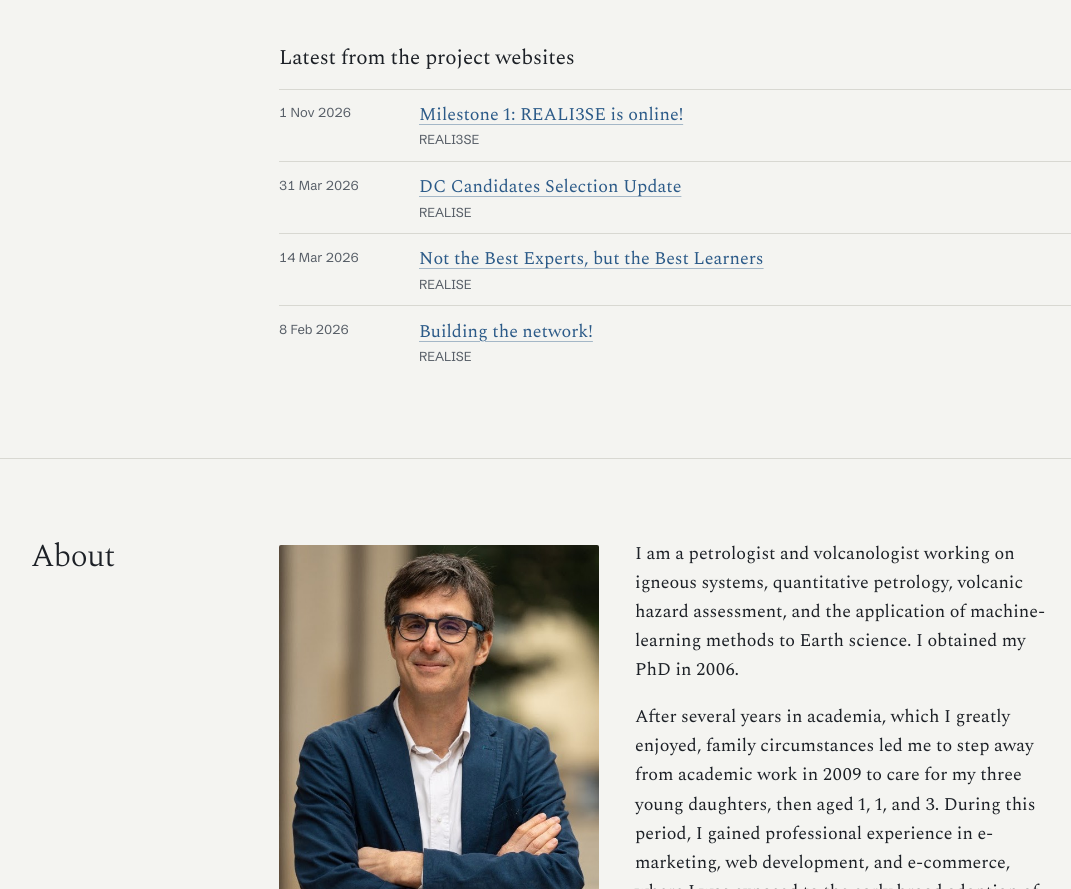
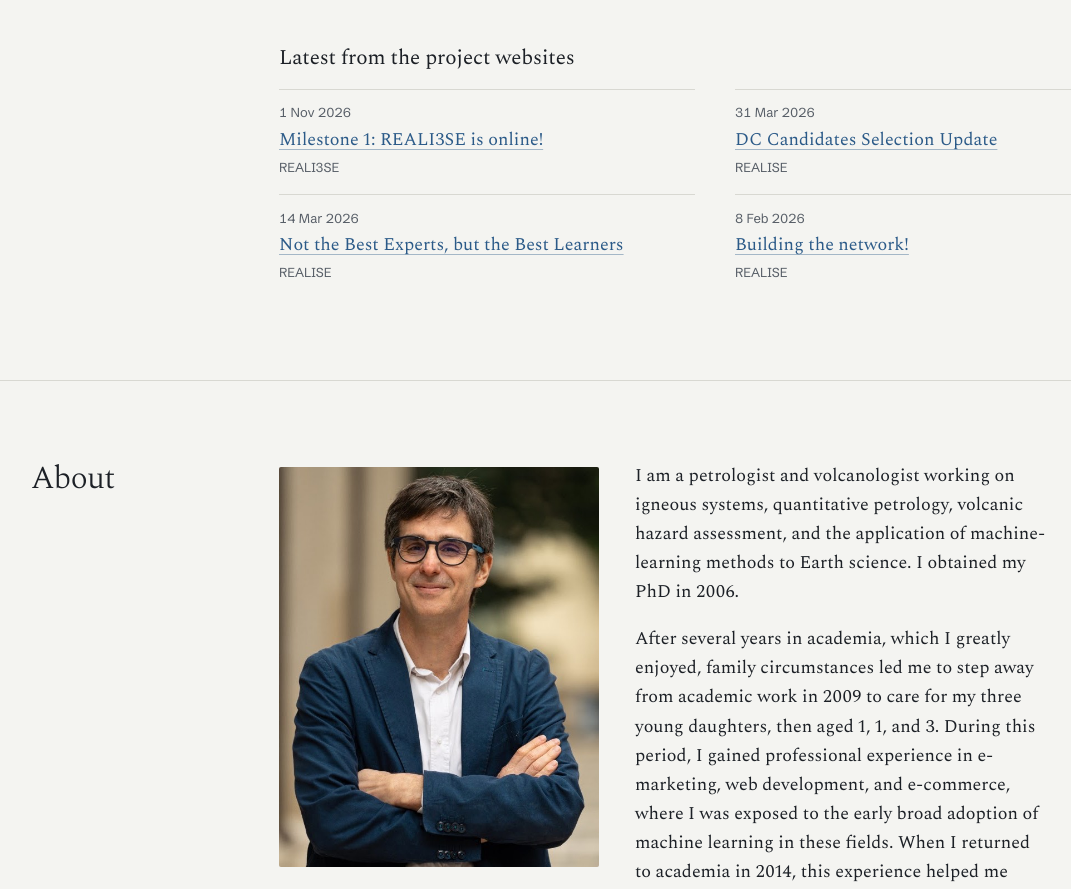
Before and after one commit to petrelli-m/petrelli-m.github.io, a plain HTML site: page index.html in a window 1280 px wide. Shown: the part 1388-2277 px from the top of the page, without its empty margins (49-1120 px from the left). Drawn offline with Linux system fonts and the light colour scheme; animation ran at ten frames a second.

Commit message:
Now: project news on two columns, date above the title
Co-Authored-By: Claude Opus 5.5 <noreply@anthropic.com>
Claude-Session: https://claude.ai/code/session_01Lsysm4XwY7pooxetQeWE6w

```diff
--- a/index.html
+++ b/index.html
@@ -22,11 +22,11 @@
   <link rel="icon" href="favicon.svg" type="image/svg+xml">
 
   <link rel="stylesheet" href="fonts.css?v=20261121a">
-  <link rel="stylesheet" href="style.css?v=20261121f">
+  <link rel="stylesheet" href="style.css?v=20261121g">
   <script src="data/cpx-spots.js?v=20261121b" defer></script>
   <script src="data/cpx-map.js?v=20261121b" defer></script>
   <script src="data/news.js" defer></script>
-  <script src="script.js?v=20261121f" defer></script>
+  <script src="script.js?v=20261121g" defer></script>
 
   <script type="application/ld+json">
   {
@@ -131,7 +131,7 @@
              from the news of realise-dn.eu and reali3se.eu -->
         <div class="now-news" id="project-news" hidden>
           <h3>Latest from the project websites</h3>
-          <ul class="timeline"></ul>
+          <ul class="news-list"></ul>
         </div>
       </div>
     </div>
--- a/script.js
+++ b/script.js
@@ -840,23 +840,20 @@ function createCrystalMap(canvas, readout, defaultReadout, spotData, mapData) {
     const [year, month, day] = item.date.split('-').map(Number);
 
     const time = document.createElement('time');
+    time.className = 'num';
     time.dateTime = item.date;
     time.textContent = `${day} ${MONTHS[month - 1]} ${year}`;
-    const when = document.createElement('span');
-    when.className = 'when num';
-    when.append(time);
 
     const link = document.createElement('a');
     link.href = item.url;
     link.textContent = item.title;
-    const where = document.createElement('span');
-    where.className = 'where';
-    where.textContent = item.project;
-    const what = document.createElement('span');
-    what.append(link, ' ', where);
+
+    const project = document.createElement('span');
+    project.className = 'project';
+    project.textContent = item.project;
 
     const li = document.createElement('li');
-    li.append(when, ' ', what);
+    li.append(time, link, project);
     list.append(li);
   });
 
--- a/style.css
+++ b/style.css
@@ -494,13 +494,46 @@ h3 {
   font-size: var(--fs-body);
 }
 
-/* Latest news from the project websites, listed by script.js */
+/* Latest news from the project websites, listed by script.js on the
+   same two columns as the items above: date, title, then the project */
 .now-news {
   grid-column: 1 / -1;
 }
 
-.now-news .timeline {
+.news-list {
+  display: grid;
+  grid-template-columns: repeat(2, minmax(0, 1fr));
+  gap: 0 2.5rem;
   margin-top: 1rem;
+}
+
+.news-list li {
+  padding: 0.85rem 0 1.1rem;
+  border-top: 1px solid var(--rule);
+  font-size: var(--fs-body);
+  line-height: 1.45;
+}
+
+.news-list time,
+.news-list .project {
+  display: block;
+  color: var(--muted);
+  font-family: var(--sans);
+  font-size: var(--fs-meta);
+}
+
+.news-list time {
+  margin-bottom: 0.3rem;
+}
+
+.news-list .project {
+  margin-top: 0.3rem;
+}
+
+@media (max-width: 760px) {
+  .news-list {
+    grid-template-columns: minmax(0, 1fr);
+  }
 }
 
 .links {
```
